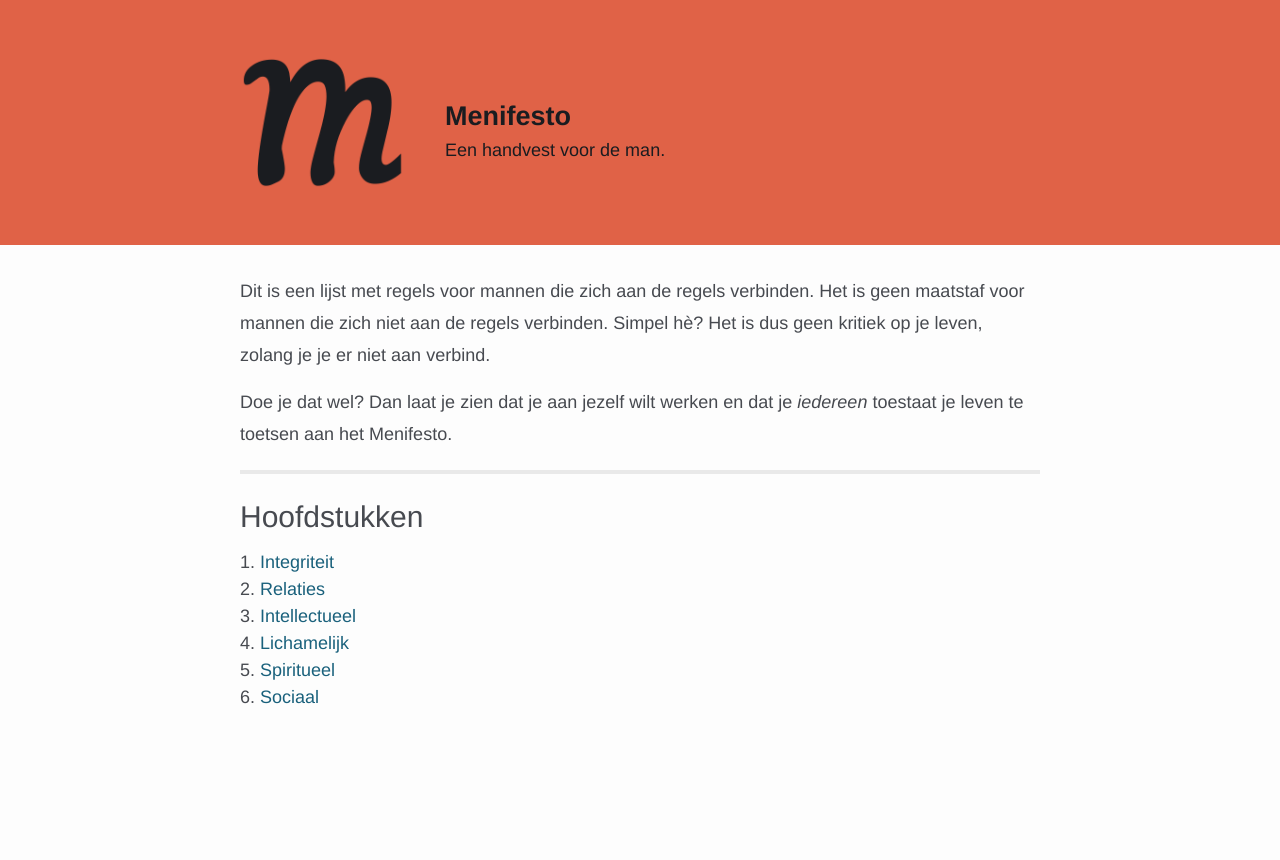
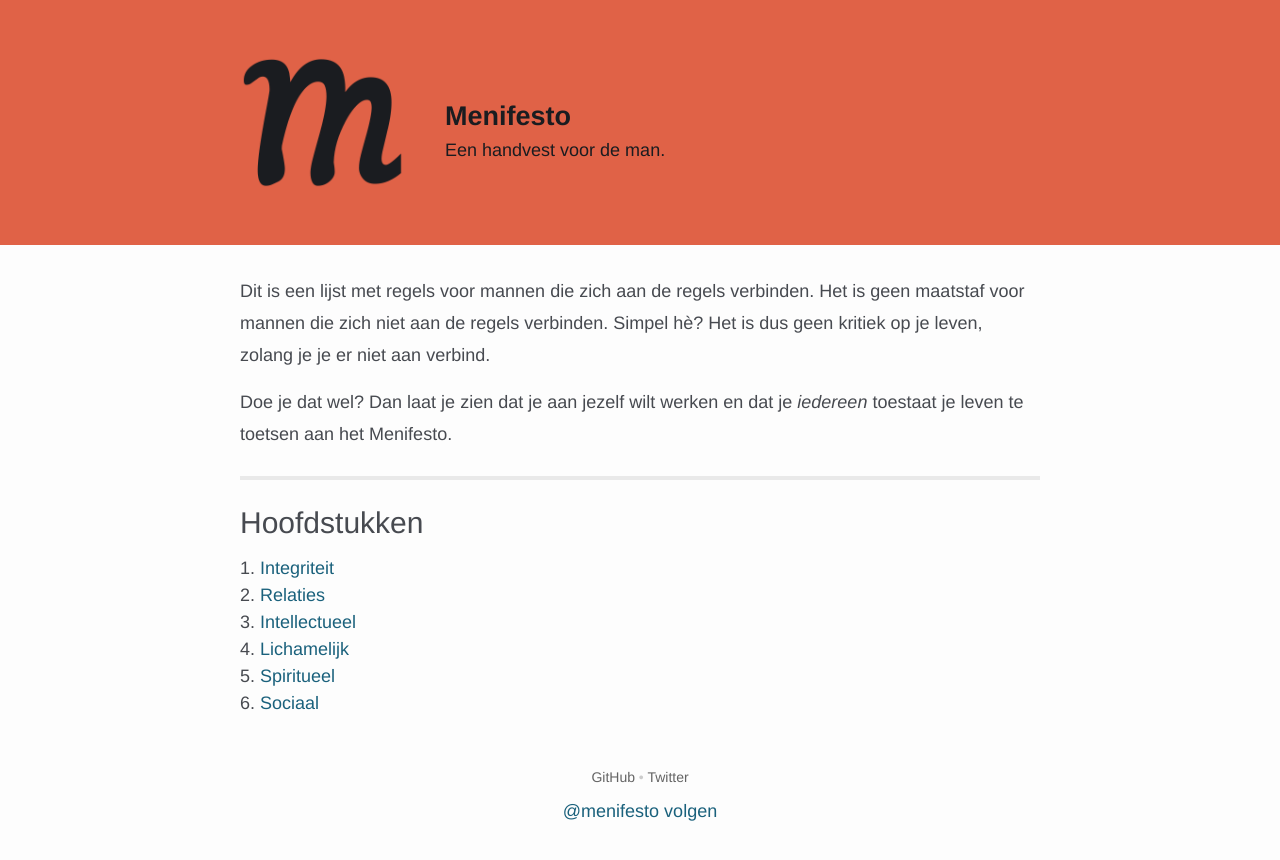
Before and after one commit to rickpastoor/menifesto, a Jekyll site: the page built from index.html, in a window 1280 px wide. Shown: the top 860 px of the page. Built offline with Jekyll 4.4.1, drawn with Linux system fonts in a browser that asks for light colours; comment, search, counter and statistics services are not loaded.

Commit message:
Added footer with links and follow button

```diff
--- a/_includes/footer.html
+++ b/_includes/footer.html
@@ -1,8 +1,15 @@
 <footer class="site-footer">
 
-  <div class="wrap">
+  <div class="container">
 
-    Footer
+  	<div class="center">
+
+
+  		<p class="footer-links"><a href="https://github.com/rickpastoor/menifesto" target="blank" alt="Manifesto is open source.">GitHub</a> &bull; <a href="https://twitter.com/menifesto" target="blank">Twitter</a></p>
+
+    <a href="https://twitter.com/menifesto" class="twitter-follow-button" data-show-count="false" data-lang="nl" data-size="large">@menifesto volgen</a>
+<script>!function(d,s,id){var js,fjs=d.getElementsByTagName(s)[0],p=/^http:/.test(d.location)?'http':'https';if(!d.getElementById(id)){js=d.createElement(s);js.id=id;js.src=p+'://platform.twitter.com/widgets.js';fjs.parentNode.insertBefore(js,fjs);}}(document, 'script', 'twitter-wjs');</script>
+	</div>
 
   </div>
 
--- a/_layouts/default.html
+++ b/_layouts/default.html
@@ -5,7 +5,9 @@
 
     <body>
 
-      {{ content }}
+		{{ content }}
+
+		{% include footer.html %}
 
     </body>
 </html>
--- a/css/main.css
+++ b/css/main.css
@@ -112,7 +112,7 @@ a:hover { color: #0C4A62; text-decoration: underline; }
 
 .chapters {
   border-top: 4px solid #E9E9E9;
-  margin-top: 20px;
+  margin-top: 26px;
   padding: 20px 0;
 }
 
@@ -125,3 +125,21 @@ a:hover { color: #0C4A62; text-decoration: underline; }
 .chapters-list {
   list-style-position: inside;
 }
+
+.center {
+  text-align: center;
+}
+
+.site-footer {
+  margin: 30px 0;
+}
+
+.footer-links {
+  margin: 0 0 10px;
+  color: #ccc;
+  font-size: 14px;
+}
+
+.footer-links a, .footer-links a:active {
+  color: #646464;
+}
```
